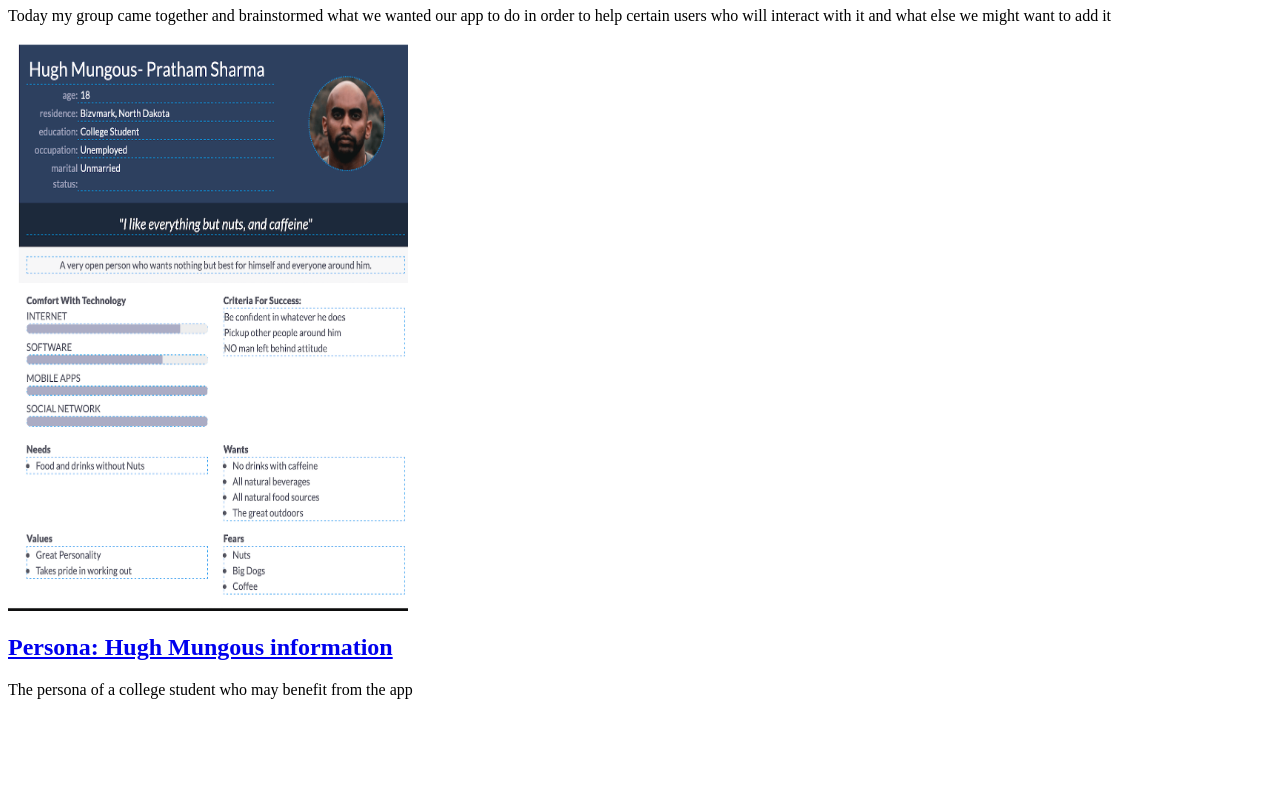
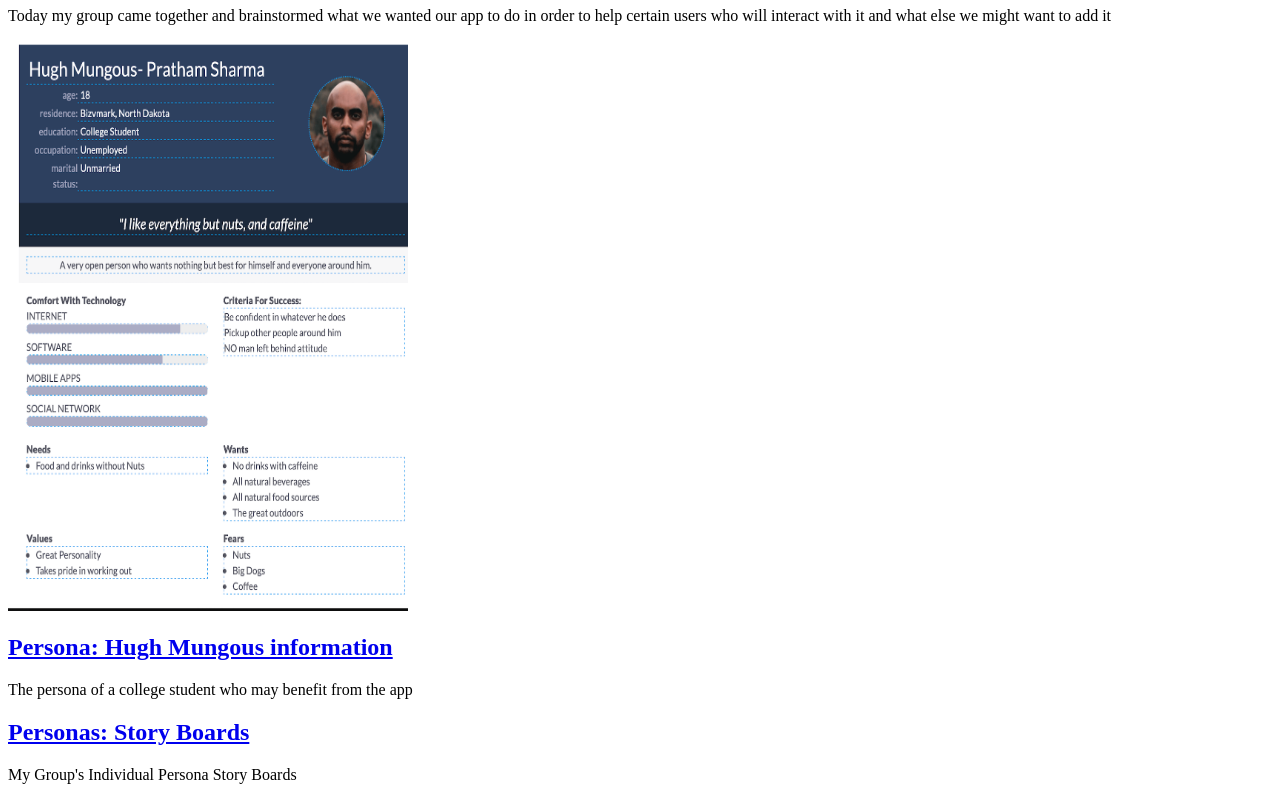
Before and after one commit to pvsharma123/pvsharma123.github.io, a plain HTML site: page index.html in a window 1280 px wide. Shown: the part 899-1699 px from the top of the page. Before the commit the page ends 1614 px from the top, so only its background shows below. Drawn offline with Linux system fonts and the light colour scheme.

Commit message:
Update index.html

```diff
--- a/index.html
+++ b/index.html
@@ -32,5 +32,11 @@
                 </p>
             </section>
         </section>
+        <section class="assignment">
+            <a href="images/CSCE 190 Story Board.pdf"><h2>Personas: Story Boards</h2></a>
+            <p>
+                My Group's Individual Persona Story Boards
+            </p>
+        </section>
     </body>
 </html>
```
